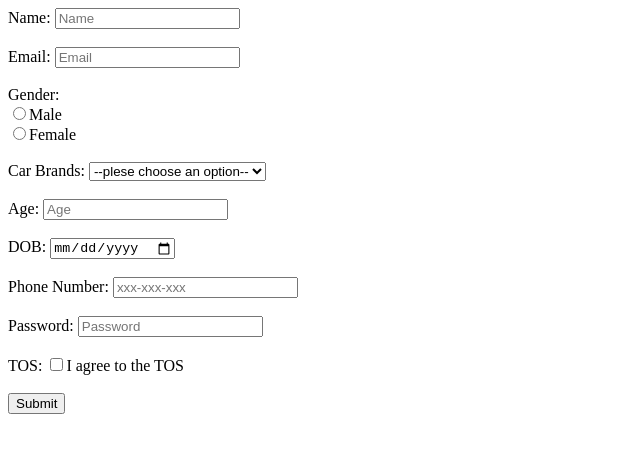
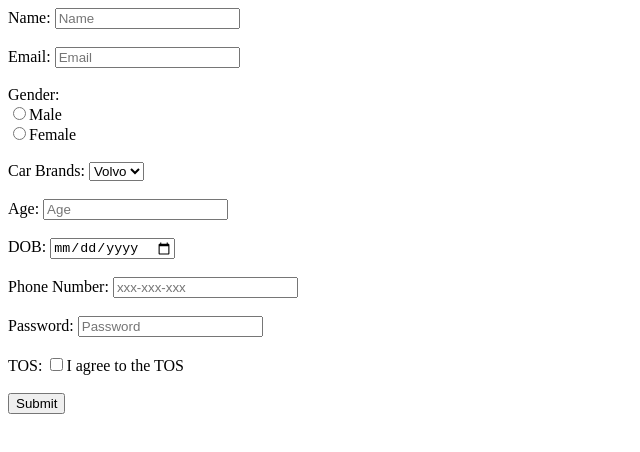
Before and after one commit to acciojob/signup-form-car-Pallusuryavanshi, a website: page main.html in a window 1280 px wide. Shown: the whole page, without its empty margins (0-640 px from the left). Drawn offline with Linux system fonts and the light colour scheme.

Commit message:
created a submission

```diff
--- a/main.html
+++ b/main.html
@@ -18,11 +18,12 @@
 	    <input type="radio" name="gender" id="gender_m"required/>Male<br>
 		<input type="radio" name="gender" id="gender_f"required/>Female<br><br>
 		<label for="cars">Car Brands:</label>
-		<select id="car" aria-required>
-           <option value="placeholder">--plese choose an option--</option>
-           <option value="Kia">Kia</option>
-           <option value="Maruti">Maruti-car</option>
-       </select><br><br>
+	    <select name="cars" id="cars" form="carform">
+         <option value="volvo">Volvo</option>
+         <option value="saab">Saab</option>
+         <option value="opel">Opel</option>
+         <option value="audi">Audi</option>
+        </select><br><br>
 		<label for="age">Age:</label>
 		<input type="number" id="age" placeholder="Age"required/><br><br>
 		<label for="dob">DOB:</label>
```
